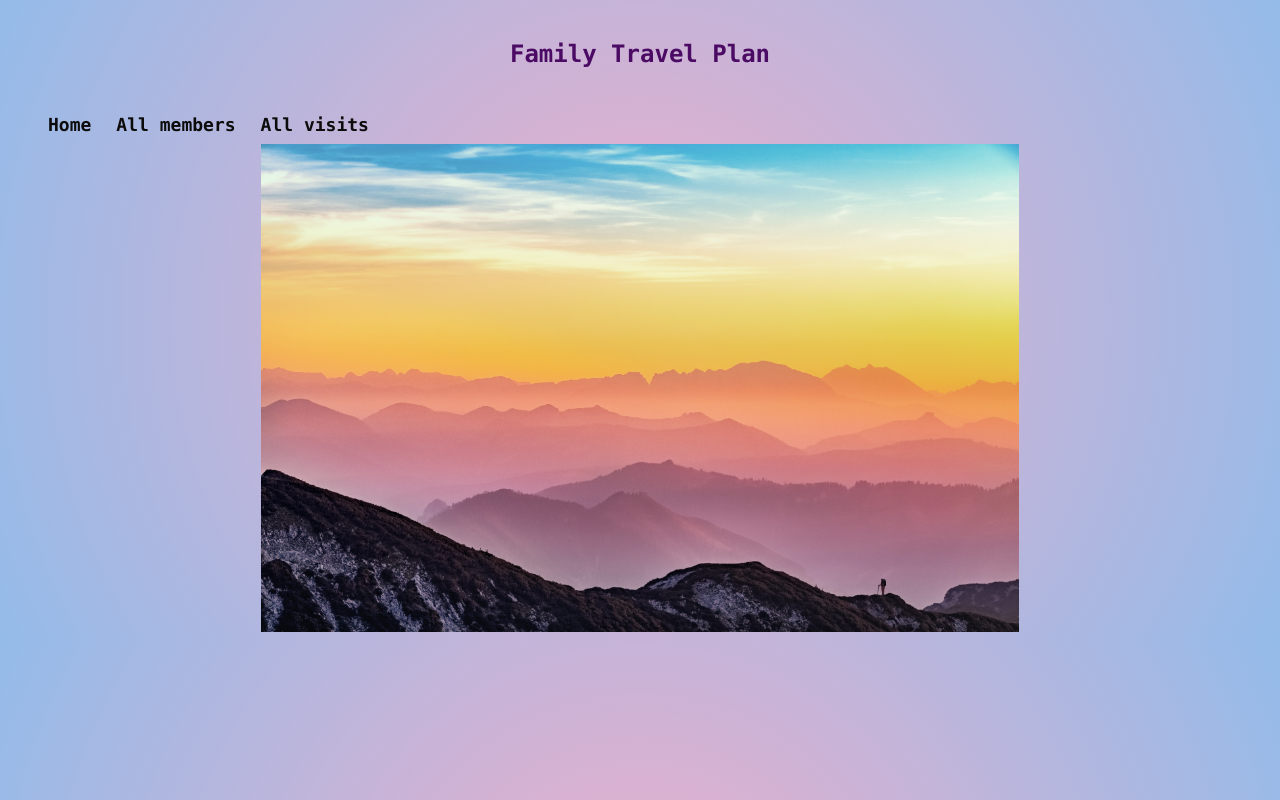
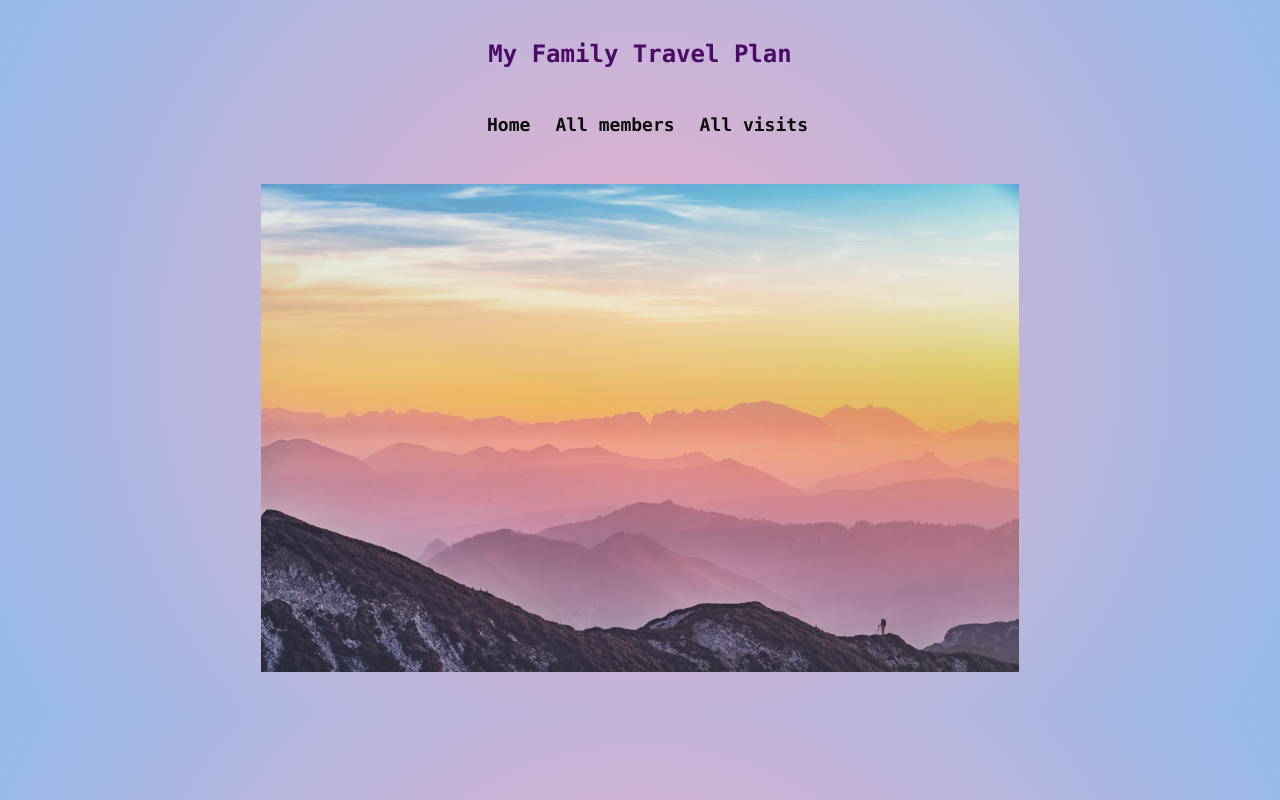
Before and after one commit to Wenjing2023/Family-Travel-Bucket-list-project, a Flask app: page / in a window 1280 px wide. Run offline with Flask 3, Linux system fonts and the light colour scheme.

Commit message:
did some css

```diff
--- a/static/style.css
+++ b/static/style.css
@@ -12,6 +12,9 @@ img {
   margin-left: auto;
   margin-right: auto;
   width: 60%;
+  margin-top: 40px;
+  margin-bottom: 40px;
+  opacity: 0.8;
 }
 
 h1,
@@ -34,6 +37,10 @@ header {
   padding: 0px;
   font-weight: bold;
 }
+.nav-center {
+  display: flex;
+  justify-content: space-evenly;
+}
 
 nav {
   height: 2.5rem;
@@ -44,6 +51,7 @@ nav {
 
 nav ul {
   display: flex;
+  list-style-type: none;
 }
 nav > ul > li {
   font-size: 1.2.rem;
--- a/templates/base.html
+++ b/templates/base.html
@@ -21,8 +21,9 @@
   </head>
   <body>
     <header>
-      <div id="logo">Family Travel Plan</div>
+      <div id="logo">My Family Travel Plan</div>
     </header>
+    <div class="nav-center">
       <nav>
         <ul class="menu">
           <li><a href="/">Home</a></li>
@@ -30,6 +31,7 @@
           <li><a href="/visits">All visits</a></li>
         </ul>
       </nav>
+    </div>
     <main>
       <div class="container">{% block content %} {% endblock %}</div>
     </main>
```
Lines whose indentation alone changed are shown as unchanged.
